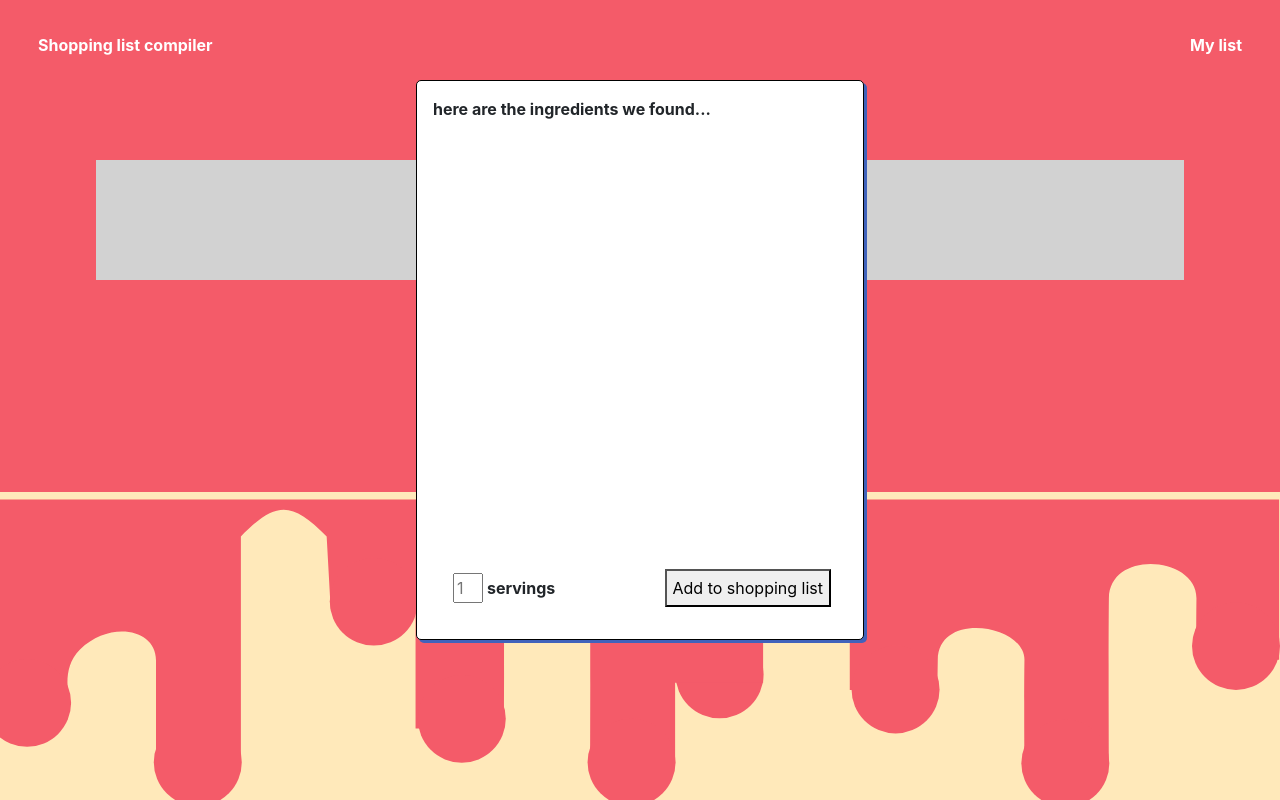
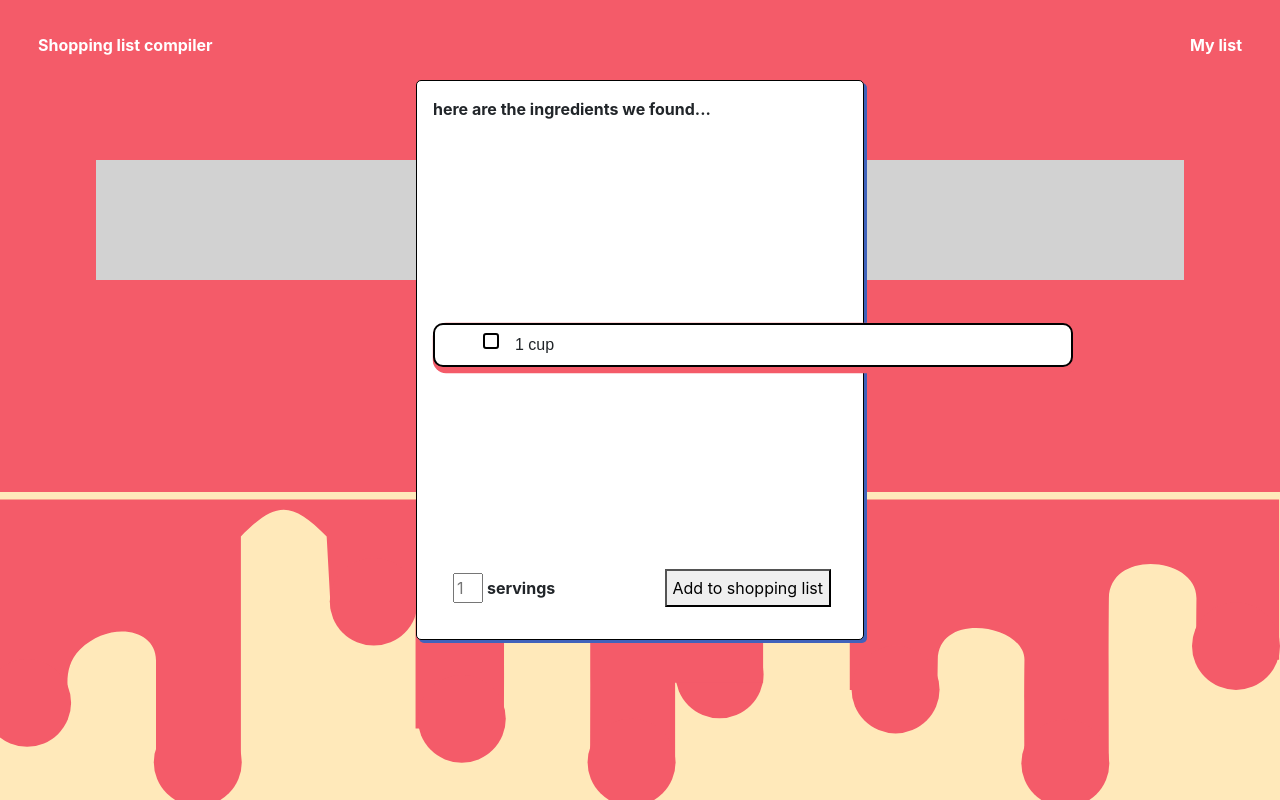
Before and after one commit to fafnirZ/monkeywork, a React (Create React App) app in the folder frontend/: page / in a window 1280 px wide. Both pictures are taken after a click on the button "Shopping list compiler". Built offline with nearby package versions, Linux system fonts and the light colour scheme.

Commit message:
components separated

```diff
--- a/frontend/src/components/Personalise/personalise.css
+++ b/frontend/src/components/Personalise/personalise.css
@@ -10,7 +10,7 @@
 
     height: 90vh;
     padding: 2vw 3em 2vw 3em;
-    /*background: #87D4D4;*/
+    background: #87D4D4;
 
 }
 .checklist-item-container {
--- a/frontend/src/components/Personalise/personalise.js
+++ b/frontend/src/components/Personalise/personalise.js
@@ -5,17 +5,10 @@ import { Checkbox } from './checkbox';
 import { Delete } from './delete';
 export function Personalise(props) {
     // {"flour": {"value": "1 cup", "checked": false},"sugar": {"value": "300g", "checked": true},"butter": {"value": "500g", "checked": false}}
-    const { inputIngredients } = props
     const [items, setItems] = useState({});
-    /*
-    if input ingredients prop is not passed in
-    then take ingredients from local storage
-    this is so we can reuse the component in 2 different
-    locations
-    */
 
     React.useEffect(()=> {
-        if(inputIngredients === undefined) {
+
         try {
             let ingredients = JSON.parse(localStorage["ingredients"]);
             console.log(ingredients)
@@ -23,7 +16,7 @@ export function Personalise(props) {
         } catch(err) {
             console.log('there is no ingredients')
         }
-        }
+
     },[])
 
 
@@ -38,7 +31,6 @@ export function Personalise(props) {
             )
         })}
 
-
         </div>
 
 
@@ -46,18 +38,22 @@ export function Personalise(props) {
     )
 }
 
-
+/*
+im just going to export this
+*/
 export function Items(props) {
-    const {key, value} = props;
+    // key = ingredient
+    // value = amount
+    let {key, value} = props;
     return (
         <>
+            {value &&
             <div className="checklist-item-container">
-                <Checkbox ingredient={key}></Checkbox>
-                {value["value"]} {key}
+                <Checkbox ingredient={key}/>
+                {value.value} {key}
                 {/* <Delete ingredient={key}></Delete> */}
-            </div>
+            </div>}
         </>
-
     )
 
 }
--- a/frontend/src/components/Popup/popup.js
+++ b/frontend/src/components/Popup/popup.js
@@ -1,10 +1,13 @@
 import './popup.css'
 import React from 'react'
-import { Personalise } from '../Personalise/personalise';
+import { Items } from '../Personalise/personalise';
 
 export function Popup(props) {
     const [open, setOpen] = React.useState(true);
-    const [inputIngredients, setInputIngredients] = React.useState({});
+
+    // {"flour": {"value": "1 cup", "checked": false},"sugar": {"value": "300g", "checked": true},"butter": {"value": "500g", "checked": false}}
+    const [inputIngredients, setInputIngredients] = React.useState({"flour": {"value": "1 cup", "checked": false}});
+
 
     const popRef = React.useRef();
 
@@ -41,7 +44,11 @@ export function Popup(props) {
                     here are the ingredients we found...
                     </b>
                 </p>
-                <Personalise inputIngredients={inputIngredients}/>
+                {Object.entries(inputIngredients).map(([key,value])=>{
+                    return (
+                        <Items key={key} value={value}/>
+                    )
+                })}
                 <div className="bottom">
                     <div>
                         <input type="text" placeholder="1" style={{'width':'30px', 'margin':'4px'}}/>
```
Lines whose indentation alone changed are shown as unchanged.
